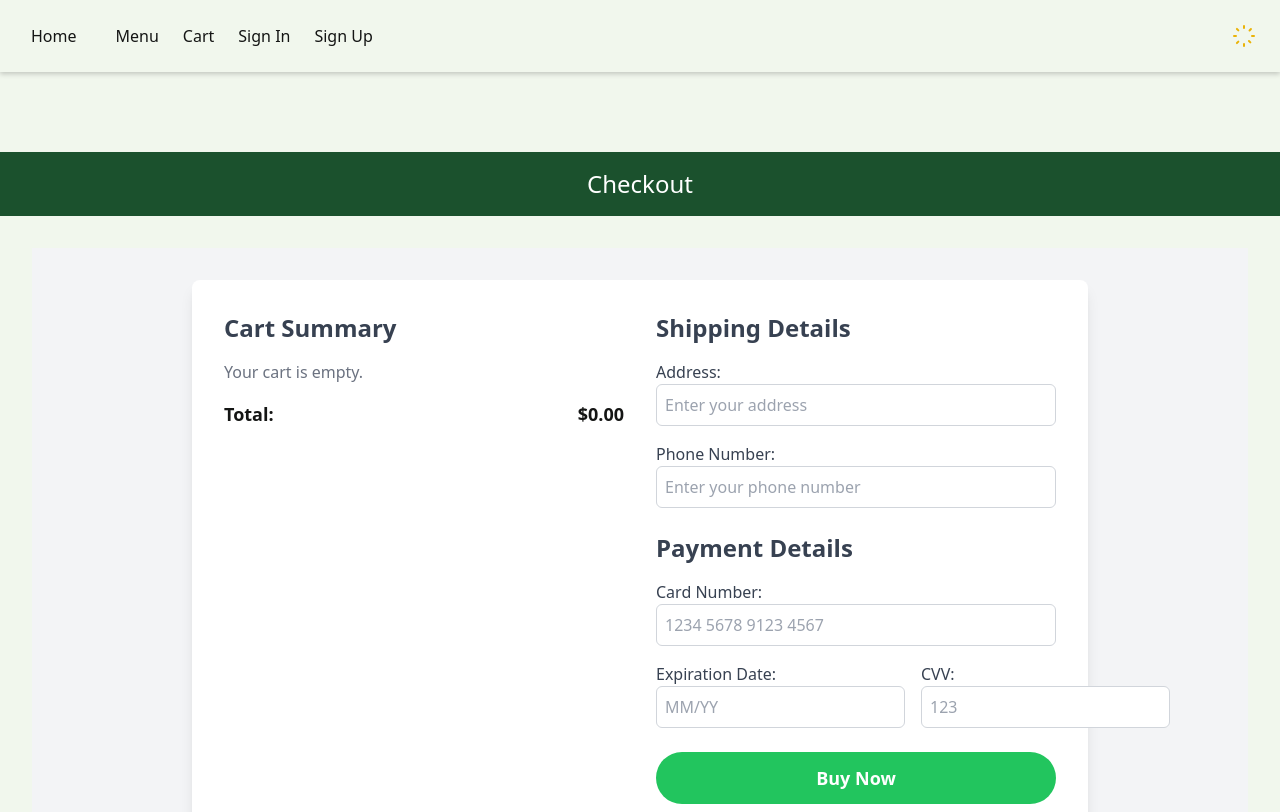
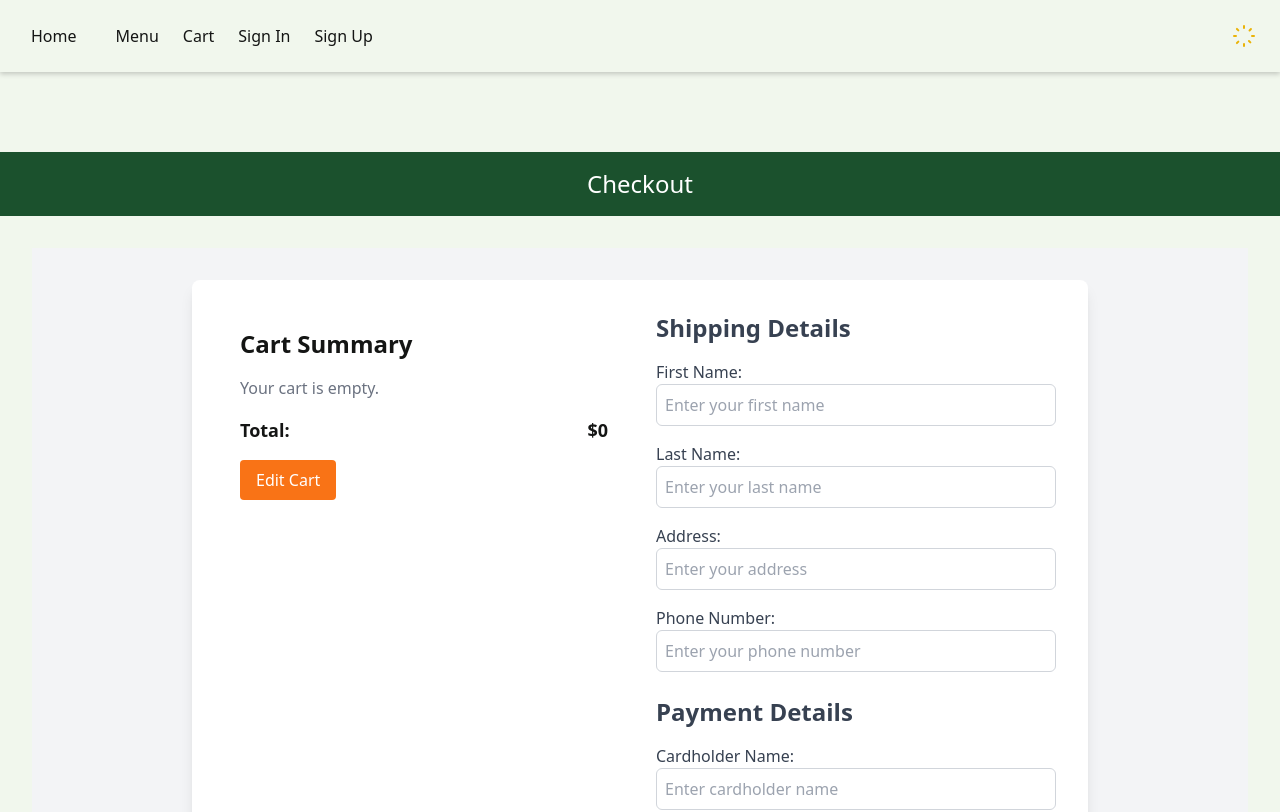
Before and after one commit to AceChianni/coffee-shop-frontend, a Next.js app: page /cart/checkout in a window 1280 px wide. Shown: the top 812 px of the page. Built offline with nearby package versions, Linux system fonts and the light colour scheme.

Commit message:
update checkout functionality

```diff
--- a/src/components/CartSummary.jsx
+++ b/src/components/CartSummary.jsx
@@ -1,20 +1,10 @@
-// /src/components/CartSummary.jsx
-// const CartSummary = ({ total }) => {
-//     return (
-//       <div className="p-4">
-//         <h2 className="text-2xl">Cart Summary</h2>
-//         <p>Total: ${total}</p>
-//       </div>
-//     );
-//   }
-
-//   export default CartSummary;
-
-
 // src/components/CartSummary.jsx
 import PropTypes from 'prop-types';
+import { useRouter } from 'next/router';
 
 const CartSummary = ({ cartItems, total }) => {
+  const router = useRouter();
+
   return (
     <div className="p-4">
       <h2 className="text-2xl font-bold mb-4">Cart Summary</h2>
@@ -42,13 +32,21 @@ const CartSummary = ({ cartItems, total }) => {
         <span>Total:</span>
         <span>${total}</span>
       </div>
+
+      {/* Edit Cart Button */}
+      <button
+        className="mt-4 bg-orange-500 text-white py-2 px-4 rounded hover:bg-blue-700"
+        onClick={() => router.push('/cart/cart')}
+      >
+        Edit Cart
+      </button>
     </div>
   );
-}
+};
 
 CartSummary.propTypes = {
   cartItems: PropTypes.array.isRequired,
-  total: PropTypes.number.isRequired
-}
+  total: PropTypes.number.isRequired,
+};
 
 export default CartSummary;
--- a/src/components/CheckoutForm.jsx
+++ b/src/components/CheckoutForm.jsx
@@ -1,52 +1,84 @@
 // src/components/CheckoutForm.jsx
+import PropTypes from 'prop-types';
+import CartSummary from './CartSummary';
+import { useState } from 'react';
 
-import PropTypes from 'prop-types';
+export default function CheckoutForm({ cart, total, handleBuyNow }) {
+  const [shippingInfo, setShippingInfo] = useState({
+    firstName: '',
+    lastName: '',
+    address: '',
+    phoneNumber: '',
+  });
 
-export default function CheckoutForm({ cart = [], handleBuyNow }) {
-  // Calculate total price from cart items
-  const calculateTotal = () =>
-    cart.reduce((total, item) => total + item.price * item.quantity, 0).toFixed(2);
+  const [paymentInfo, setPaymentInfo] = useState({
+    cardholderName: '',
+    cardNumber: '',
+    expirationDate: '',
+    cvv: '',
+  });
+
+  const handleShippingChange = (field, value) => {
+    setShippingInfo((prev) => ({ ...prev, [field]: value }));
+  };
+
+  const handlePaymentChange = (field, value) => {
+    setPaymentInfo((prev) => ({ ...prev, [field]: value }));
+  };
+
+  const handleSubmit = (e) => {
+    e.preventDefault();
+    console.log('Shipping Info:', shippingInfo);
+    console.log('Payment Info:', paymentInfo);
+    console.log('Cart Total:', total);
+    handleBuyNow();
+  };
 
   return (
     <div className="checkout-page bg-gray-100 py-8 px-4">
       <div className="max-w-4xl mx-auto bg-white rounded-lg shadow-lg p-8 grid gap-8 md:grid-cols-2">
         {/* Cart Summary */}
-        <div className="cart-summary">
-          <h2 className="text-2xl font-bold text-gray-700 mb-4">Cart Summary</h2>
-          <ul className="space-y-4">
-            {cart.length === 0 ? (
-              <li className="text-gray-500">Your cart is empty.</li>
-            ) : (
-              cart.map((item) => (
-                <li key={item.id} className="flex justify-between items-center border-b pb-2">
-                  <div>
-                    <span className="text-gray-700 font-medium">{item.name}</span>
-                    <span className="block text-sm text-gray-500">Qty: {item.quantity}</span>
-                  </div>
-                  <span className="text-gray-700 font-semibold">
-                    ${(item.price * item.quantity).toFixed(2)}
-                  </span>
-                </li>
-              ))
-            )}
-          </ul>
-          <div className="flex justify-between items-center mt-4 text-lg font-bold">
-            <span>Total:</span>
-            <span>${calculateTotal()}</span>
-          </div>
-        </div>
+        <CartSummary cartItems={cart} total={parseFloat(total)} />
 
         {/* Checkout Form */}
-        <form className="flex flex-col gap-6">
+        <form className="flex flex-col gap-6" onSubmit={handleSubmit}>
           {/* Shipping Details */}
           <div>
             <h2 className="text-2xl font-bold text-gray-700 mb-4">Shipping Details</h2>
+
             <label className="flex flex-col">
+              <span className="font-medium text-gray-700">First Name:</span>
+              <input
+                type="text"
+                value={shippingInfo.firstName}
+                onChange={(e) => handleShippingChange('firstName', e.target.value)}
+                placeholder="Enter your first name"
+                className="border border-gray-300 rounded-md p-2 focus:outline-none focus:ring-2 focus:ring-green-500"
+                required
+              />
+            </label>
+
+            <label className="flex flex-col mt-4">
+              <span className="font-medium text-gray-700">Last Name:</span>
+              <input
+                type="text"
+                value={shippingInfo.lastName}
+                onChange={(e) => handleShippingChange('lastName', e.target.value)}
+                placeholder="Enter your last name"
+                className="border border-gray-300 rounded-md p-2 focus:outline-none focus:ring-2 focus:ring-green-500"
+                required
+              />
+            </label>
+
+            <label className="flex flex-col mt-4">
               <span className="font-medium text-gray-700">Address:</span>
               <input
                 type="text"
+                value={shippingInfo.address}
+                onChange={(e) => handleShippingChange('address', e.target.value)}
                 placeholder="Enter your address"
                 className="border border-gray-300 rounded-md p-2 focus:outline-none focus:ring-2 focus:ring-green-500"
+                required
               />
             </label>
 
@@ -54,8 +86,11 @@ export default function CheckoutForm({ cart = [], handleBuyNow }) {
               <span className="font-medium text-gray-700">Phone Number:</span>
               <input
                 type="tel"
+                value={shippingInfo.phoneNumber}
+                onChange={(e) => handleShippingChange('phoneNumber', e.target.value)}
                 placeholder="Enter your phone number"
                 className="border border-gray-300 rounded-md p-2 focus:outline-none focus:ring-2 focus:ring-green-500"
+                required
               />
             </label>
           </div>
@@ -63,12 +98,28 @@ export default function CheckoutForm({ cart = [], handleBuyNow }) {
           {/* Payment Details */}
           <div>
             <h2 className="text-2xl font-bold text-gray-700 mb-4">Payment Details</h2>
+
             <label className="flex flex-col">
+              <span className="font-medium text-gray-700">Cardholder Name:</span>
+              <input
+                type="text"
+                value={paymentInfo.cardholderName}
+                onChange={(e) => handlePaymentChange('cardholderName', e.target.value)}
+                placeholder="Enter cardholder name"
+                className="border border-gray-300 rounded-md p-2 focus:outline-none focus:ring-2 focus:ring-green-500"
+                required
+              />
+            </label>
+
+            <label className="flex flex-col mt-4">
               <span className="font-medium text-gray-700">Card Number:</span>
               <input
                 type="text"
+                value={paymentInfo.cardNumber}
+                onChange={(e) => handlePaymentChange('cardNumber', e.target.value)}
                 placeholder="1234 5678 9123 4567"
                 className="border border-gray-300 rounded-md p-2 focus:outline-none focus:ring-2 focus:ring-green-500"
+                required
               />
             </label>
 
@@ -77,16 +128,23 @@ export default function CheckoutForm({ cart = [], handleBuyNow }) {
                 <span className="font-medium text-gray-700">Expiration Date:</span>
                 <input
                   type="text"
+                  value={paymentInfo.expirationDate}
+                  onChange={(e) => handlePaymentChange('expirationDate', e.target.value)}
                   placeholder="MM/YY"
                   className="border border-gray-300 rounded-md p-2 focus:outline-none focus:ring-2 focus:ring-green-500"
+                  required
                 />
               </label>
+
               <label className="flex flex-col flex-1">
                 <span className="font-medium text-gray-700">CVV:</span>
                 <input
                   type="text"
+                  value={paymentInfo.cvv}
+                  onChange={(e) => handlePaymentChange('cvv', e.target.value)}
                   placeholder="123"
                   className="border border-gray-300 rounded-md p-2 focus:outline-none focus:ring-2 focus:ring-green-500"
+                  required
                 />
               </label>
             </div>
@@ -94,9 +152,8 @@ export default function CheckoutForm({ cart = [], handleBuyNow }) {
 
           {/* Buy Now Button */}
           <button
-            type="button"
+            type="submit"
             className="bg-green-500 text-white py-3 px-6 rounded-full text-lg font-semibold hover:bg-green-700"
-            onClick={handleBuyNow}
           >
             Buy Now
           </button>
@@ -115,5 +172,6 @@ CheckoutForm.propTypes = {
       quantity: PropTypes.number.isRequired,
     })
   ).isRequired,
+  total: PropTypes.string.isRequired,
   handleBuyNow: PropTypes.func.isRequired,
 };
--- a/src/pages/cart/cart.jsx
+++ b/src/pages/cart/cart.jsx
@@ -60,7 +60,7 @@ export default function CartPage() {
           <div className="mt-8 flex justify-between items-center">
             <p className="text-lg font-semibold">Total: ${getTotalPrice()}</p>
             <Link href="/cart/checkout">
-              <button className="bg-green-500 text-white py-2 px-6 rounded-full text-lg font-semibold hover:bg-green-700">
+              <button className="bg-orange-500 text-white py-2 px-6 rounded-full text-lg font-semibold hover:bg-green-700">
                 Checkout
               </button>
             </Link>
--- a/src/pages/cart/checkout.jsx
+++ b/src/pages/cart/checkout.jsx
@@ -1,4 +1,5 @@
 // src/pages/cart/checkout.jsx
+
 import CheckoutForm from '../../components/CheckoutForm';
 import { useState, useEffect } from 'react';
 
@@ -23,6 +24,9 @@ export default function CheckoutPage() {
     setCartItems([]);
   };
 
+  const calculateTotal = () =>
+    cartItems.reduce((total, item) => total + item.price * item.quantity, 0).toFixed(2);
+
   return (
     <div className="min-h-screen flex flex-col">
       <header className="bg-secondary text-white p-4">
@@ -30,7 +34,8 @@ export default function CheckoutPage() {
       </header>
       <main className="container mx-auto p-8 flex flex-col gap-8">
         <CheckoutForm
-          cartItems={cartItems}
+          cart={cartItems}
+          total={calculateTotal()}
           handleBuyNow={handleBuyNow}
         />
       </main>
```
